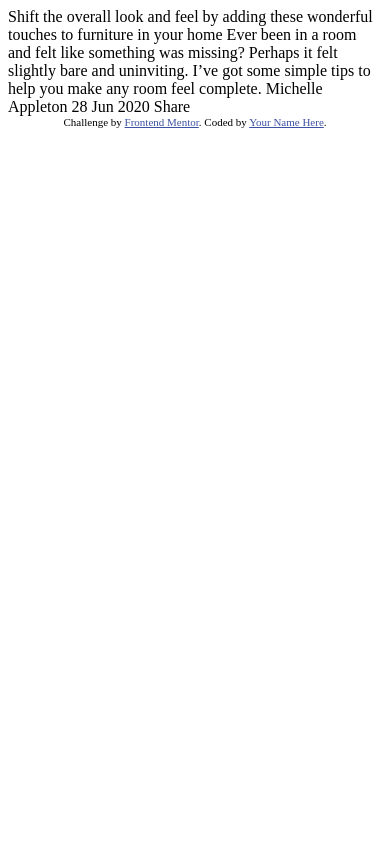
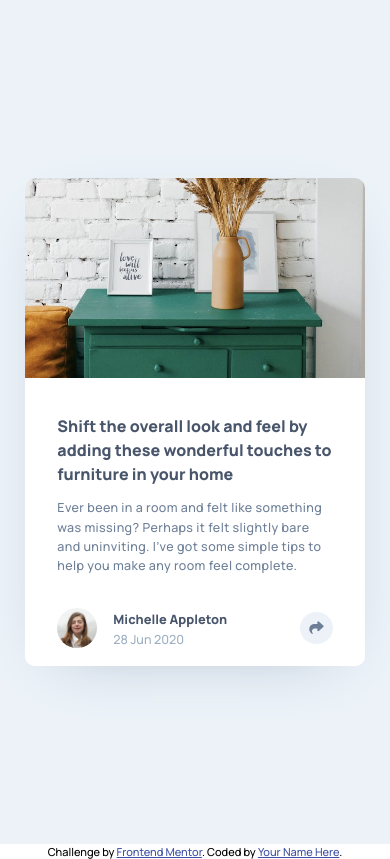
Before and after one commit to himais/article-preview-component, a plain HTML site: page index.html in a window 390 px wide. Drawn offline with Linux system fonts and the light colour scheme.

Commit message:
feat: add mobile layout

```diff
--- /dev/null
+++ b/css/main.css
@@ -0,0 +1,125 @@
+@import url('https://fonts.googleapis.com/css2?family=Manrope:wght@500;800&display=swap');
+
+:root {
+  --color-very-dark-grayish-blue: hsl(217, 19%, 35%);
+  --color-desaturated-dark-blue: hsl(214, 17%, 51%);
+  --color-grayish-blue: hsl(212, 23%, 69%);
+  --color-light-grayish-blue: hsl(210, 46%, 95%);
+  --color-white: hsl(0, 0%, 100%);
+
+  --font-weight-regular: 500;
+  --font-weight-bold: 800;
+}
+
+* {
+  margin: 0;
+  padding: 0;
+  box-sizing: border-box;
+  font-family: 'Manrope', sans-serif;
+  font-weight: var(--font-weight-regular);
+};
+
+html {
+  font-size: 16px;
+}
+
+.container {
+  width: 100%;
+  height: 100vh;
+  display: flex;
+  justify-content: center;
+  align-items: center;
+  background-color: var(--color-light-grayish-blue);
+}
+
+.card {
+  width: 87vw;
+  background-color: var(--color-white);
+  border-radius: 10px;
+  box-shadow: 0px 16px 60px -35px var(--color-grayish-blue);
+}
+
+.card__image {
+  max-width: 100%;
+  border-radius: 10px 10px 0 0;
+  height: 12.5rem;
+  width: 100%;
+  object-fit: cover;
+  object-position: 50% 30%;
+}
+
+.card__content {
+  position: relative;
+  background: var(--color-white);
+  padding: 1.9rem 2rem 1.1rem 2rem;
+  border-radius: 0 0 10px 10px;
+}
+
+.card__title {
+  font-size: 1rem;
+  font-weight: var(--font-weight-bold);
+  color: var(--color-very-dark-grayish-blue);
+  line-height: 1.5rem;
+}
+
+.card__description {
+  display: inline-block;
+  margin-top: 0.8rem;
+  font-size: 0.78rem;
+  line-height: 1.2rem;
+  letter-spacing: 0.025rem;
+  color: var(--color-desaturated-dark-blue);
+}
+
+.card__credits{
+  display: flex;
+  margin-top: 2rem;
+  align-items: center;
+  justify-content: space-between;
+}
+
+.card__profile {
+  width: 100%;
+  display: flex;
+  align-items: center;
+}
+
+.card__avatar {
+  width: 2.5rem;
+  height: 2.5rem;
+  border-radius: 50%;
+}
+
+.card__info {
+  display: flex;
+  flex-direction: column;
+  justify-content: center;
+  margin-left: 1rem;
+}
+
+.card__author {
+  font-size: 0.8rem;
+  font-weight: var(--font-weight-bold);
+  color: var(--color-very-dark-grayish-blue);
+  line-height: 1.5rem;
+}
+
+.card__date {
+  color: var(--color-grayish-blue);
+  font-size: 0.78rem;
+}
+
+.card__share-button {
+  width: 2.3rem;
+  height: 2rem;
+  display: flex;
+  justify-content: center;
+  align-items: center;
+  border-radius: 50%;
+  background: var(--color-light-grayish-blue);
+  font-size: 0.9rem;
+  color: var(--color-desaturated-dark-blue);
+}
+
+.attribution { font-size: 11px; text-align: center; }
+.attribution a { color: hsl(228, 45%, 44%); }
--- a/index.html
+++ b/index.html
@@ -1,36 +1,64 @@
 <!DOCTYPE html>
 <html lang="en">
+
 <head>
   <meta charset="UTF-8">
-  <meta name="viewport" content="width=device-width, initial-scale=1.0"> <!-- displays site properly based on user's device -->
+  <meta name="viewport" content="width=device-width, initial-scale=1.0">
+  <!-- displays site properly based on user's device -->
 
-  <link rel="icon" type="image/png" sizes="32x32" href="./images/favicon-32x32.png">
+  <link rel="icon" type="image/png" sizes="32x32" href="./images/favicon-32x32.png" />
+  <link rel="stylesheet" type="text/css" href="css/main.css" />
 
   <title>Frontend Mentor | Article preview component</title>
 
-  <!-- Feel free to remove these styles or customise in your own stylesheet 👍 -->
-  <style>
-    .attribution { font-size: 11px; text-align: center; }
-    .attribution a { color: hsl(228, 45%, 44%); }
-  </style>
 </head>
+
 <body>
+  <div class="container">
+    <div class="card">
+      <img class="card__image" src="images/drawers.jpg" />
 
+      <div class="card__content">
+
+        <h1 class="card__title">
           Shift the overall look and feel by adding these wonderful
           touches to furniture in your home
+        </h1>
 
+        <p class="card__description">
           Ever been in a room and felt like something was missing? Perhaps
           it felt slightly bare and uninviting. I’ve got some simple tips
           to help you make any room feel complete.
+        </p>
 
+        <div class="card__credits">
+          <div class="card__profile">
+            <img class="card__avatar" src="images/avatar-michelle.jpg" />
+
+            <div class="card__info">
+              <span class="card__author">
                 Michelle Appleton
+              </span>
+              <span class="card__date">
                 28 Jun 2020
+              </span>
+            </div>
+          </div>
 
-  Share
+          <div class="card__share-button">
+            <i class="fas fa-share"></i>
+          </div>
+        </div>
+      </div>
+    </div>
+  </div>
 
   <div class="attribution">
     Challenge by <a href="https://www.frontendmentor.io?ref=challenge" target="_blank">Frontend Mentor</a>.
     Coded by <a href="#">Your Name Here</a>.
   </div>
 </body>
+
+<script src="https://kit.fontawesome.com/4ccfe9eeb4.js" crossorigin="anonymous"></script>
+
 </html>
```
Lines whose indentation alone changed are shown as unchanged.
